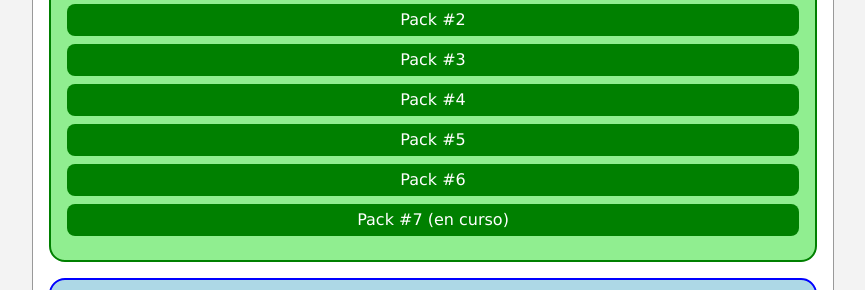
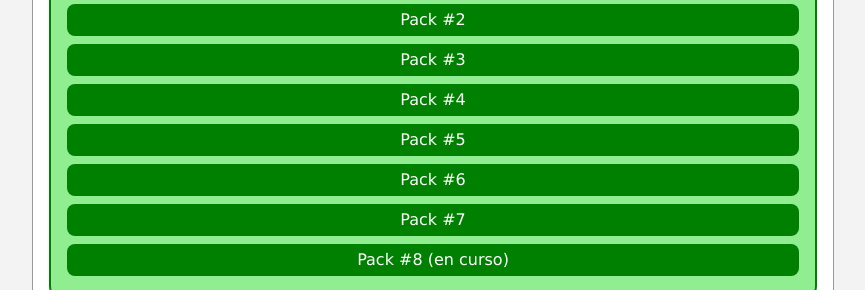
Before and after one commit to albertobastos/hora-veintipico-stickers, a website: page docs/index.html in a window 1280 px wide. Shown: the part 1290-1580 px from the top of the page, without its empty margins (207-1072 px from the left). Drawn offline with Linux system fonts and the light colour scheme.

Commit message:
nueva tanda y cerrar pack 7 de WA

```diff
--- a/docs/index.html
+++ b/docs/index.html
@@ -115,7 +115,11 @@
         <a
           href="bin/Hora Veintipico (7).wastickers"
           title="Pack #7 de Stickers de Hora Veintipico para Whatsapp"
-        >Pack #7 (en curso)</a>
+        >Pack #7</a>
+        <a
+          href="bin/Hora Veintipico (8).wastickers"
+          title="Pack #8 de Stickers de Hora Veintipico para Whatsapp"
+        >Pack #8 (en curso)</a>
       </div>
     </div>
     <div class="box telegram">
```
Also changed, not shown: 3 other files.
